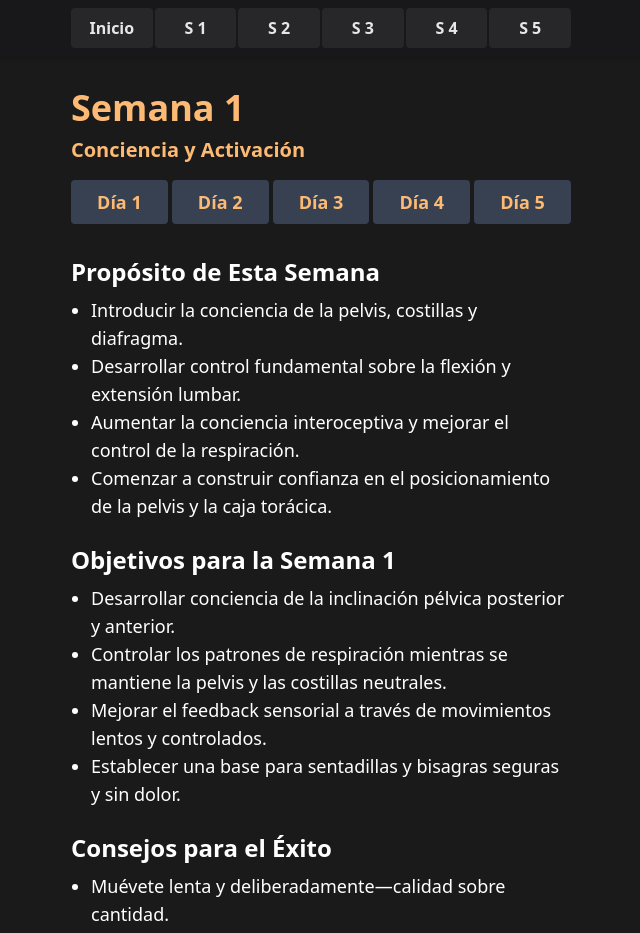
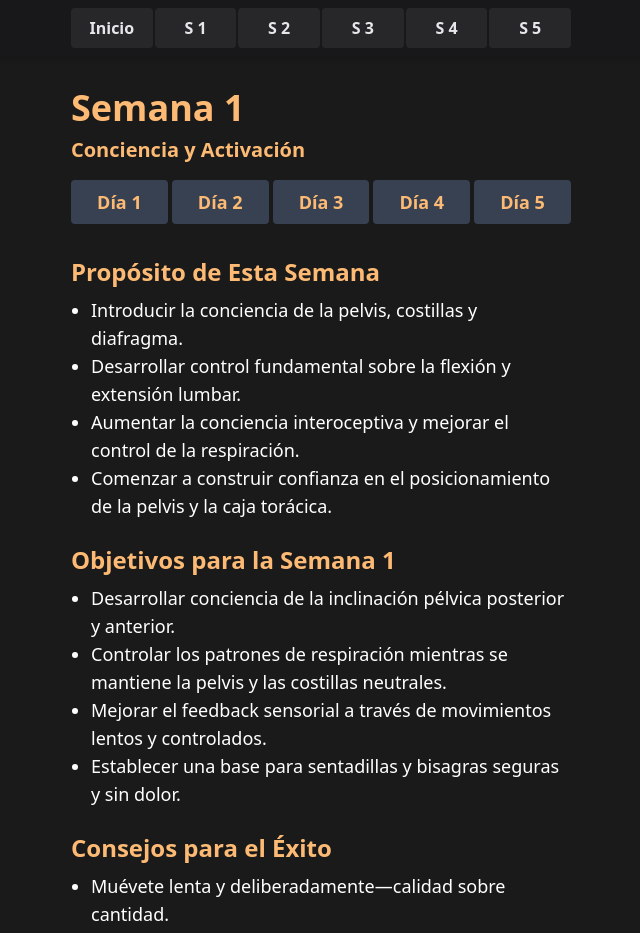
Before and after one commit to computermancer/LBHP, a Next.js app: page /espanol/semana1 in a window 1280 px wide. Shown: the top 933 px of the page, without its empty margins (319-959 px from the left). Built offline with nearby package versions, Linux system fonts and the light colour scheme.

Commit message:
style: make section headings orange in week pages

```diff
--- a/pages/espanol/semana1.js
+++ b/pages/espanol/semana1.js
@@ -19,7 +19,7 @@ export default function Week1() {
           </div>
 
           <section className="mb-6">
-            <h2 className="text-2xl font-semibold mb-2">Propósito de Esta Semana</h2>
+            <h2 className="text-2xl font-semibold mb-2 text-orange-300">Propósito de Esta Semana</h2>
             <ul className="list-disc pl-5 text-lg">
               <li>Introducir la conciencia de la pelvis, costillas y diafragma.</li>
               <li>Desarrollar control fundamental sobre la flexión y extensión lumbar.</li>
@@ -29,7 +29,7 @@ export default function Week1() {
           </section>
 
           <section className="mb-6">
-            <h2 className="text-2xl font-semibold mb-2">Objetivos para la Semana 1</h2>
+            <h2 className="text-2xl font-semibold mb-2 text-orange-300">Objetivos para la Semana 1</h2>
             <ul className="list-disc pl-5 text-lg">
               <li>Desarrollar conciencia de la inclinación pélvica posterior y anterior.</li>
               <li>Controlar los patrones de respiración mientras se mantiene la pelvis y las costillas neutrales.</li>
@@ -39,7 +39,7 @@ export default function Week1() {
           </section>
 
           <section className="mb-6">
-            <h2 className="text-2xl font-semibold mb-2">Consejos para el Éxito</h2>
+            <h2 className="text-2xl font-semibold mb-2 text-orange-300">Consejos para el Éxito</h2>
             <ul className="list-disc pl-5 text-lg">
               <li>Muévete lenta y deliberadamente—calidad sobre cantidad.</li>
               <li>Concéntrate en la conciencia y el control de la respiración.</li>
--- a/pages/week1.js
+++ b/pages/week1.js
@@ -19,7 +19,7 @@ export default function Week1() {
           </div>
 
           <section className="mb-6">
-            <h2 className="text-2xl font-semibold mb-2">Purpose of This Week</h2>
+            <h2 className="text-2xl font-semibold mb-2 text-orange-300">Purpose of This Week</h2>
             <ul className="list-disc pl-5 text-lg">
               <li>Introduce awareness of the pelvis, ribs, and diaphragm.</li>
               <li>Develop foundational control over lumbar flexion and extension.</li>
@@ -29,7 +29,7 @@ export default function Week1() {
           </section>
 
           <section className="mb-6">
-            <h2 className="text-2xl font-semibold mb-2">Goals for Week 1</h2>
+            <h2 className="text-2xl font-semibold mb-2 text-orange-300">Goals for Week 1</h2>
             <ul className="list-disc pl-5 text-lg">
               <li>Develop awareness of posterior and anterior pelvic tilt.</li>
               <li>Control breath patterns while maintaining neutral pelvis and ribs.</li>
@@ -39,7 +39,7 @@ export default function Week1() {
           </section>
 
           <section className="mb-6">
-            <h2 className="text-2xl font-semibold mb-2">Tips for Success</h2>
+            <h2 className="text-2xl font-semibold mb-2 text-orange-300">Tips for Success</h2>
             <ul className="list-disc pl-5 text-lg">
               <li>Move slowly and deliberately—quality over quantity.</li>
               <li>Focus on breath awareness and control.</li>
```
